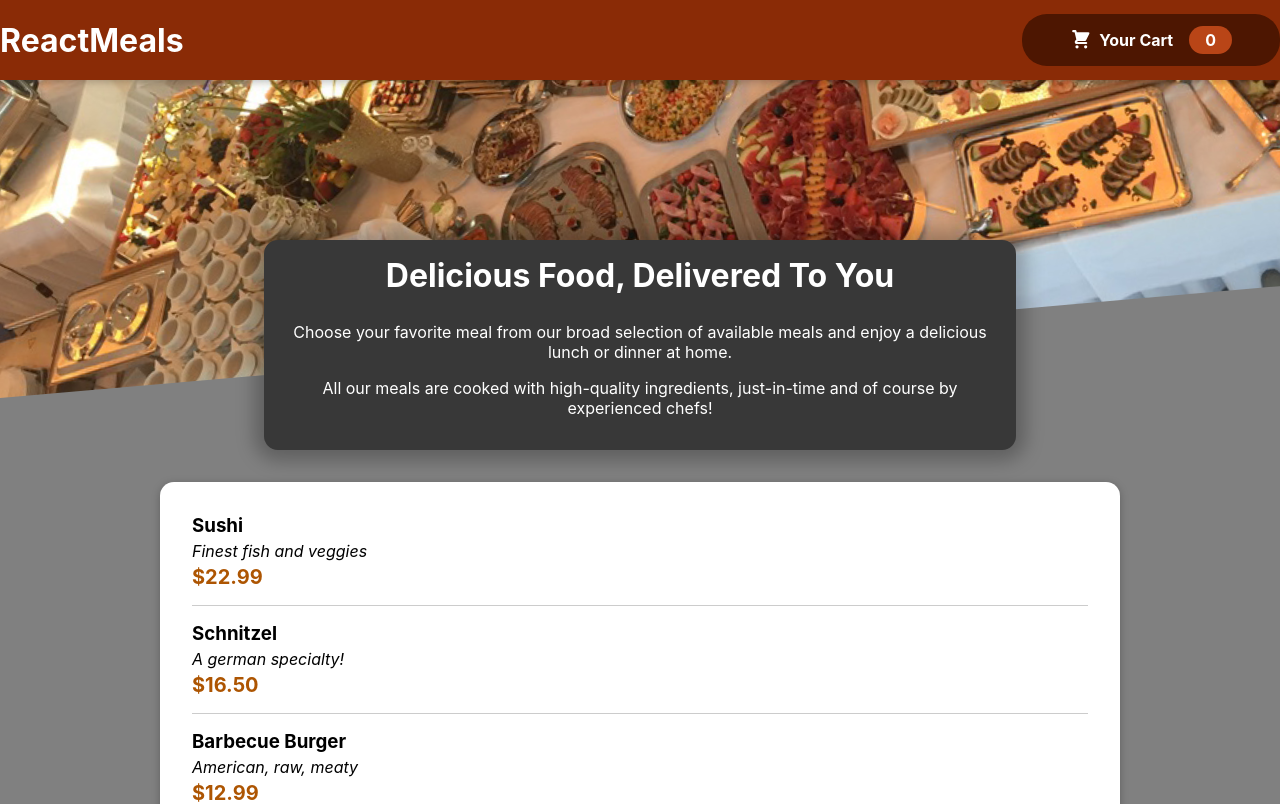
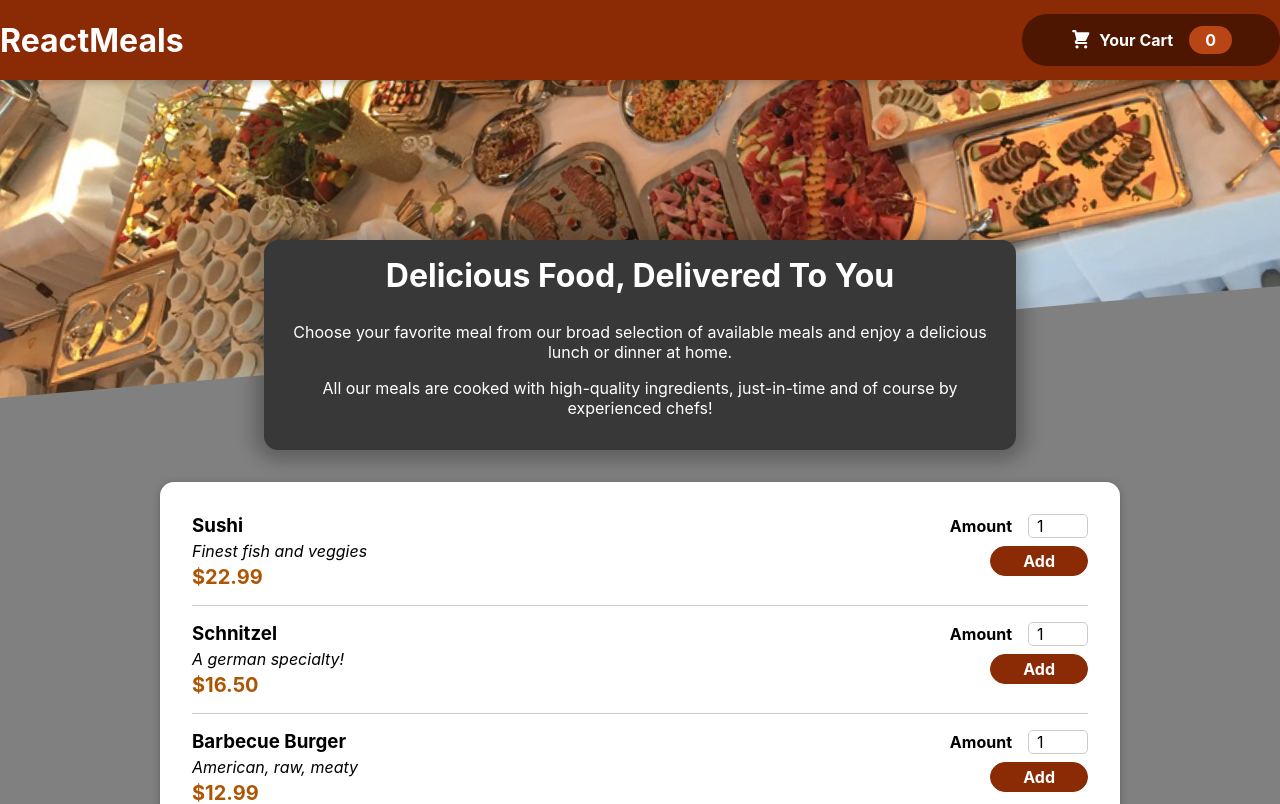
Before and after one commit to sukku-akky/ReactRestaurantApp, a React (Create React App) app: page / in a window 1280 px wide. Shown: the top 804 px of the page. Built offline with nearby package versions, Linux system fonts and the light colour scheme.

Commit message:
adding-form

```diff
--- a/src/components/Meals/MealItem/MealItem.js
+++ b/src/components/Meals/MealItem/MealItem.js
@@ -1,4 +1,5 @@
 import classes from './MealItem.module.css';
+import MealItemForm from './MealItemForm';
 
 const MealItem=(props)=>{
     const price=`$${props.price.toFixed(2)}`;
@@ -9,6 +10,7 @@
             <div className={classes.price}>{price}</div>
         </div>
         <div>
+            <MealItemForm/>
 
         </div>
     </li>
--- /dev/null
+++ b/src/components/Meals/MealItem/MealItemForm.js
@@ -0,0 +1,19 @@
+import classes from "./MealItemForm.module.css";
+import Input from "../../UI/Input";
+
+const MealItemForm=(props)=>{
+    return <form className={classes.form}>
+        <Input label="Amount" input={{
+            id:"amount",
+            type:"number",
+            min:"1",
+            max:"5",
+            step:"1",
+            defaultValue:"1"
+        }}/>
+        <button>Add</button>
+    </form>
+
+}
+
+export default MealItemForm;
--- /dev/null
+++ b/src/components/Meals/MealItem/MealItemForm.module.css
@@ -0,0 +1,20 @@
+.form {
+    text-align: right;
+  }
+
+  .form button {
+    font: inherit;
+    cursor: pointer;
+    background-color: #8a2b06;
+    border: 1px solid #8a2b06;
+    color: white;
+    padding: 0.25rem 2rem;
+    border-radius: 20px;
+    font-weight: bold;
+  }
+
+  .form button:hover,
+  .form button:active {
+    background-color: #641e03;
+    border-color: #641e03;
+  }
--- /dev/null
+++ b/src/components/UI/Input.js
@@ -0,0 +1,14 @@
+import classes from "./Input.module.css";
+
+const Input=(props)=>{
+    return (
+
+        <div className={classes.input}>
+         <label id={props.input.id}>{props.label}</label>
+         <input  {...props.input}/>
+        </div>
+    )
+
+}
+
+export default Input;
--- /dev/null
+++ b/src/components/UI/Input.module.css
@@ -0,0 +1,18 @@
+.input {
+    display: flex;
+    align-items: center;
+    margin-bottom: 0.5rem;
+  }
+
+  .input label {
+    font-weight: bold;
+    margin-right: 1rem;
+  }
+
+  .input input {
+    width: 3rem;
+    border-radius: 5px;
+    border: 1px solid #ccc;
+    font: inherit;
+    padding-left: 0.5rem;
+  }
```
